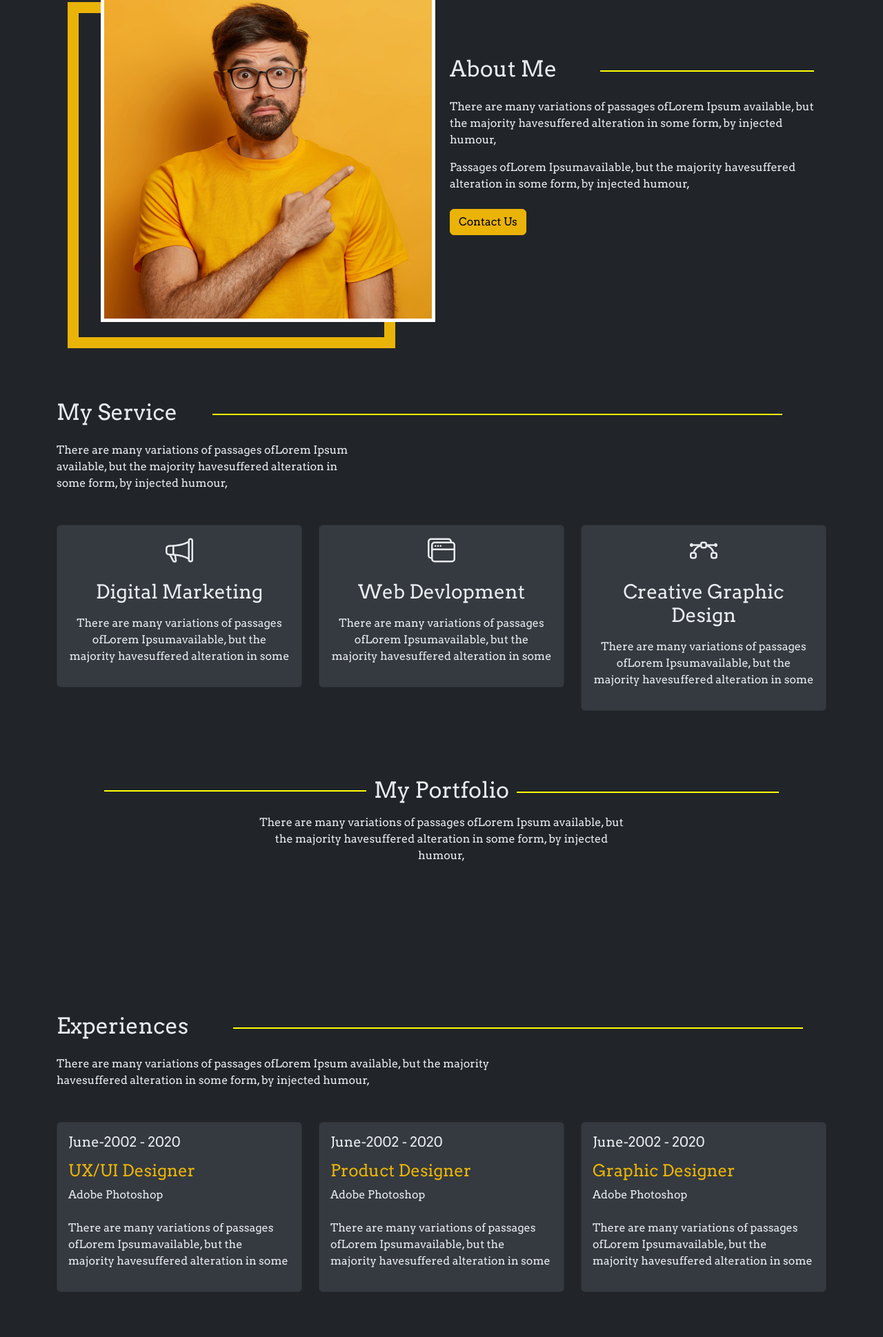
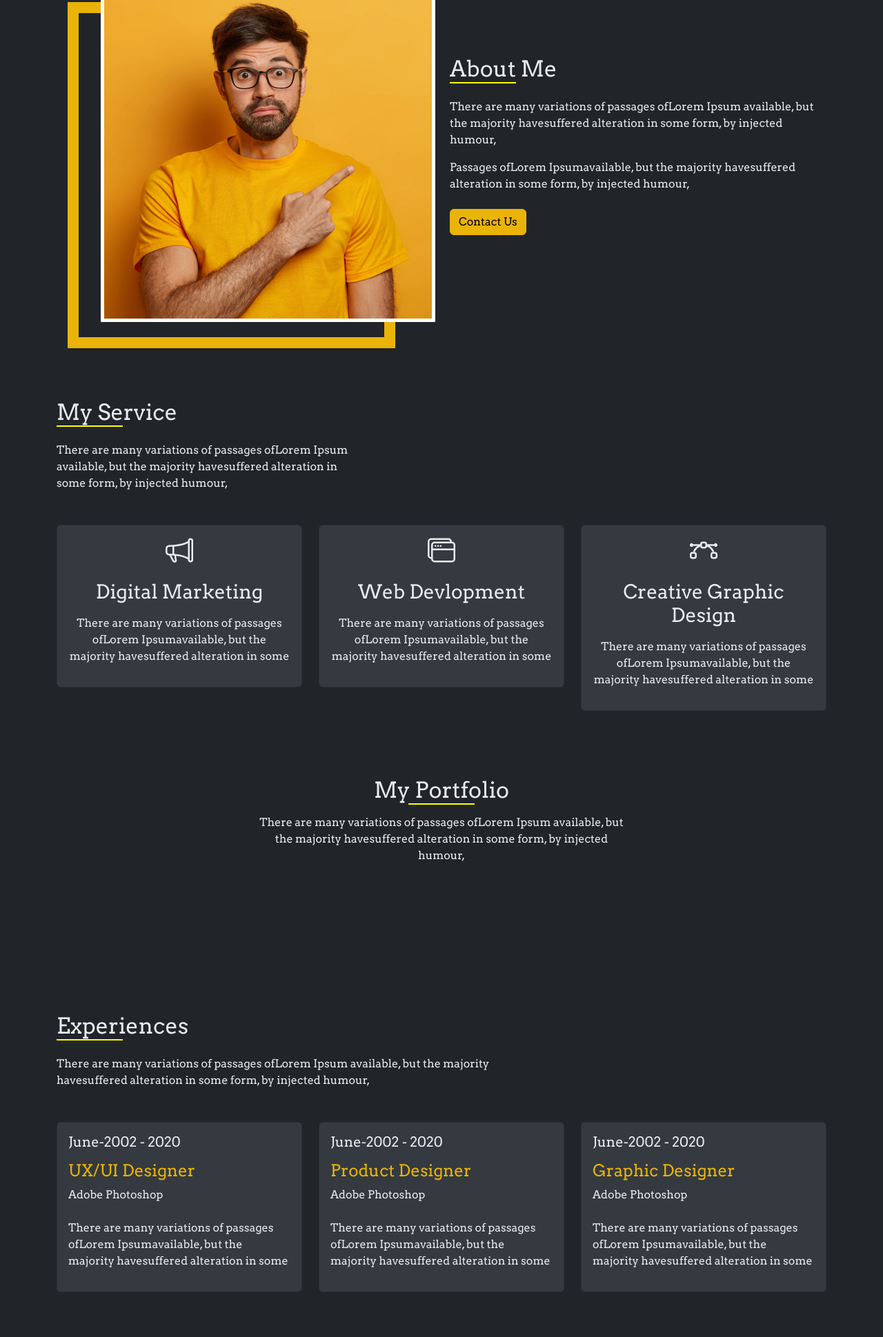
Before and after one commit to easetemplates/about-me-personal-portfolio-website-template, a website built with Vite: page src/index.html in a window 1280 px wide. Shown: the part 861-2800 px from the top of the page at 69% size. Built offline with nearby package versions, Linux system fonts and the light colour scheme; files whose address does not match are found by name.

Commit message:
change in headings

```diff
--- a/src/index.html
+++ b/src/index.html
@@ -57,8 +57,8 @@
                     <div class="col-xl-5 col-md-6   col-12">
                         <div>
 
-                            <span class="beforeline">
-                                <span class="ms-5 text-primary">Hello</span></span>
+                            <span class="">
+                                <span class=" text-primary">Hello</span></span>
 
                             <h1 class="mt-4 mb-3">Im Anderson Coper</h1>
                             <p class="mb-4">There are many variations of passages ofLorem Ipsum
@@ -83,7 +83,6 @@
                 <div class="row d-flex align-items-center">
                     <div class="col-xl-6  col-md-6 col-12">
                         <div class="p-3 ">
-
                             <div class="position-relative">
                                 <img src="./images/about.jpg" alt=""
                                     class="img-fluid border border-5 border-white ms-5 position-relative z-1">
@@ -95,7 +94,7 @@
                     </div>
                     <div class="col-xl-6   col-md-6 col-12">
                         <div class="">
-                            <span class="line">
+                            <span class="beforeline">
                                 <h2 class="mb-4">About Me</h2>
                             </span>
                             <p>There are many variations of passages ofLorem Ipsum
@@ -116,7 +115,7 @@
                 <div class="row">
                     <div class="col-xl-5 col-md-12 col-12">
                         <div class="mb-5">
-                            <span class="afterline">
+                            <span class="beforeline">
                                 <h2 class="mb-4">My Service</h2>
                             </span>
                             <p class="mb-0">There are many variations of passages ofLorem Ipsum
@@ -193,7 +192,7 @@
                 <div class="row">
                     <div class="col-xl-6 offset-xl-3 col-md-12 col-12">
                         <div class="text-center mb-5">
-                            <div class="lines">
+                            <div class="underline">
                                 <h2 class="mb-3">My Portfolio</h2>
                             </div>
                             <p class="mb-0">There are many variations of passages ofLorem Ipsum
@@ -242,7 +241,7 @@
                 <div class="row">
                     <div class="col-xl-7 col-md-12 col-12">
                         <div class="mb-5">
-                            <span class="line1">
+                            <span class="beforeline">
                                 <h2 class="mb-4">Experiences</h2>
                             </span>
 
@@ -308,7 +307,7 @@
                 <div class="row">
                     <div class="col-xl-8 offset-xl-2 col-md-8 col-12">
                         <div class="text-center mb-5">
-                            <div class="bothline">
+                            <div class="underline">
                                 <h2 class="mb-3">Contact Me</h2>
                             </div>
 
@@ -359,7 +358,7 @@
             <div class="row">
                 <div class="col-xl-8 offset-xl-2 col-md-12 col-12">
                     <div class="text-center">
-                        <div class="logo">
+                        <div class="">
                             <h2 class="mb-4">LOGO</h2>
                         </div>
                         <p class="mb-5">There are many variations of passages ofLorem Ipsumavailable, but the majority
--- a/src/scss/styles.scss
+++ b/src/scss/styles.scss
@@ -6,16 +6,39 @@
 .beforeline {
     position: relative;
 
-    &::before {
+    &::after {
         content: "";
-        border-top: 2px solid yellow;
-        width: 56px;
+        background-color: yellow;
+        width: 96px;
         position: absolute;
-        top: 50%;
-        right: 50%;
+        top: 100%;
+        height: 2px;
+        left: 0;
 
     }
 }
+
+.underline {
+    position: relative;
+
+    &::after {
+        content: "";
+        background-color: yellow;
+        width: 96px;
+        position: absolute;
+        top: 100%;
+        height: 2px;
+        transform: translateX(-50%);
+
+
+    }
+}
+
+
+
+
+
+
 
 .line {
     position: relative;
@@ -28,6 +51,7 @@
         bottom: 15px;
         left: 40%;
 
+
     }
 }
 
@@ -36,7 +60,7 @@
 
     &::after {
         content: "";
-        border-top: 2px solid yellow;
+        background-color: yellow;
         width: 826px;
         position: absolute;
         bottom: 15px;
```
